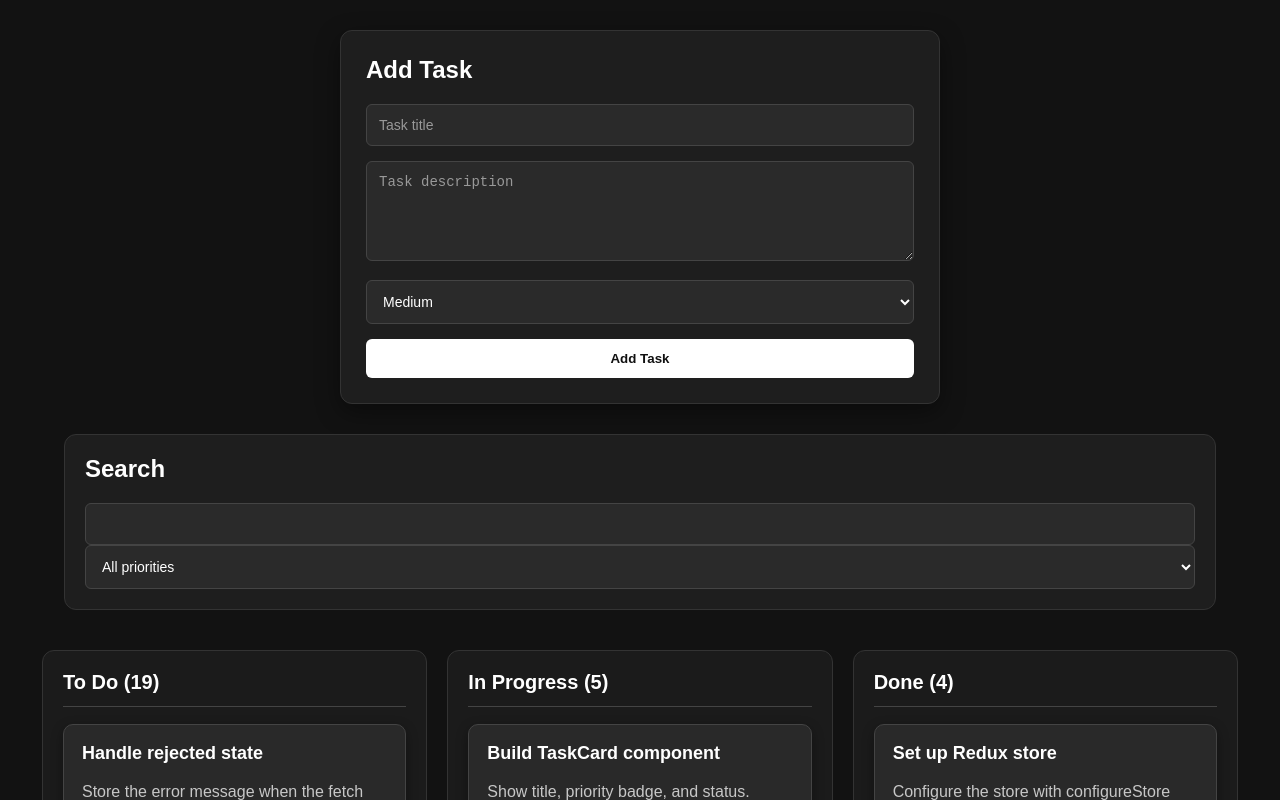
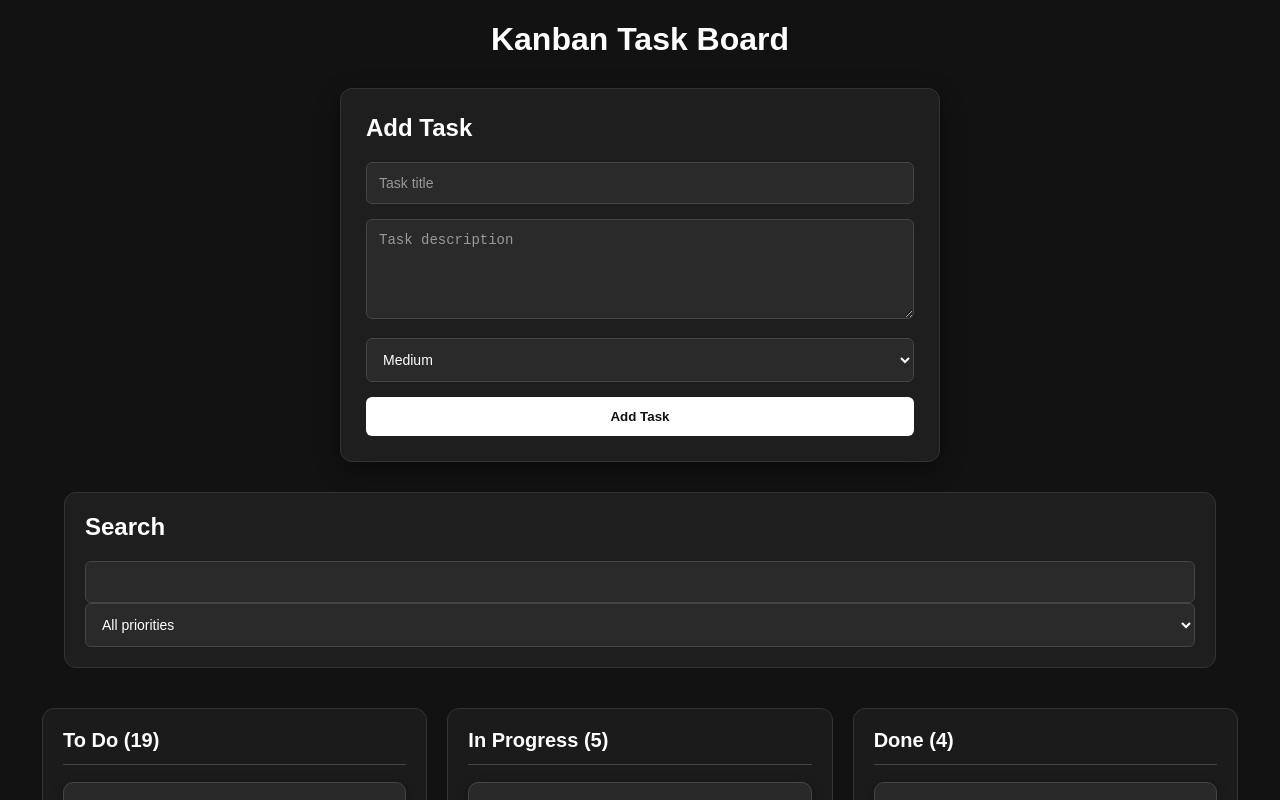
Before and after one commit to ishapatil05/Kanban_Task_Board_Using_RTK, a React (Vite) app: page / in a window 1280 px wide. Shown: the top 800 px of the page. Built offline with nearby package versions, Linux system fonts and the light colour scheme; data requests are answered from the project's data file.

Commit message:
add heading Kanban Task in ADDTaskfrom

```diff
--- a/src/components/AddTaskForm.jsx
+++ b/src/components/AddTaskForm.jsx
@@ -39,6 +39,7 @@ const AddTaskForm = () => {
   };
   return (
     <div>
+       <h1>Kanban Task Board</h1>
       <form action="" onSubmit={handleSubmit}>
         <h2>Add Task</h2>
 
--- a/src/components/Board.jsx
+++ b/src/components/Board.jsx
@@ -35,7 +35,9 @@ const Board = () => {
 
   return (
     <>
+
       <div className="board">
+
         {tasks.length === 0 ? (
           <h2 className="no-tasks">No tasks</h2>
         ) : (
```
